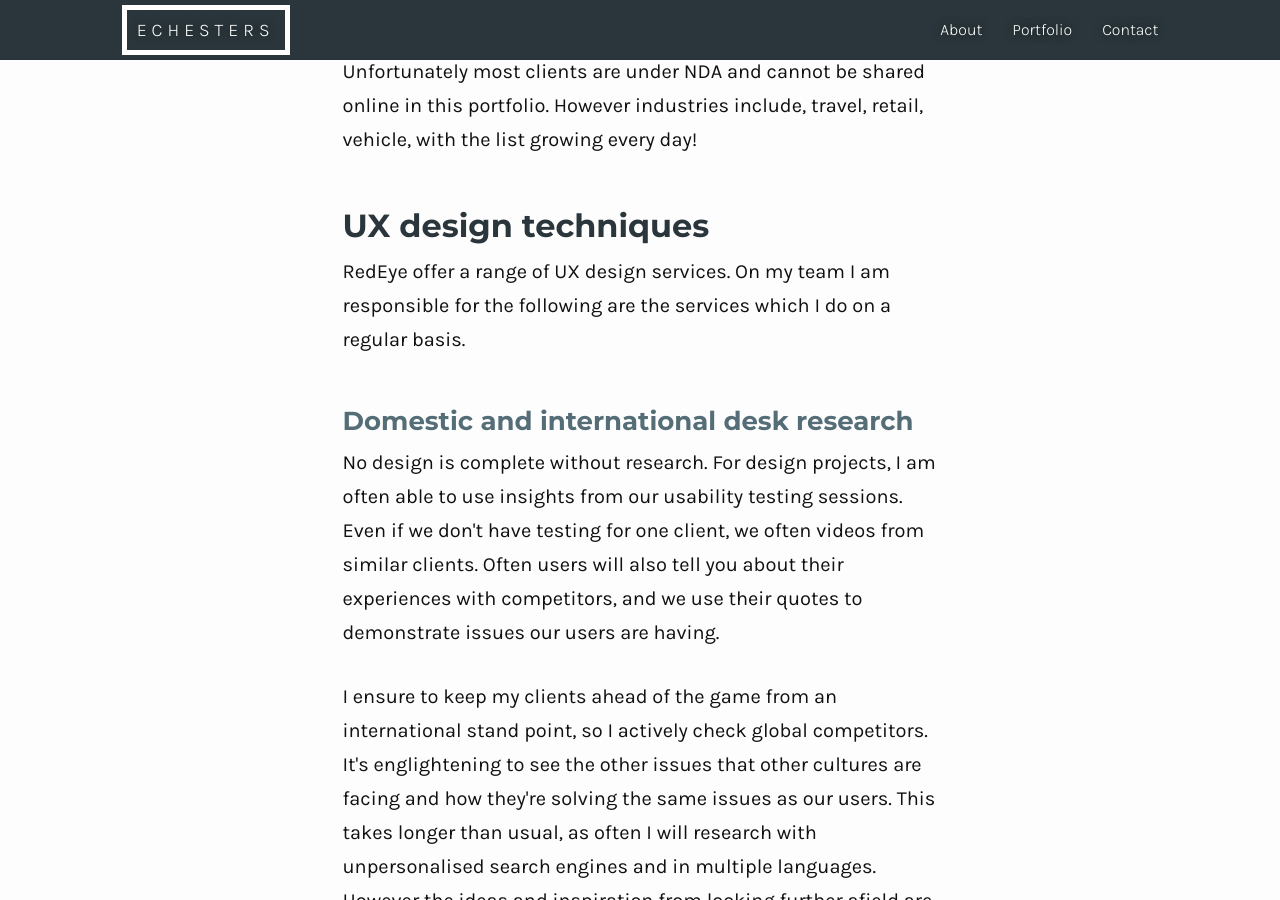
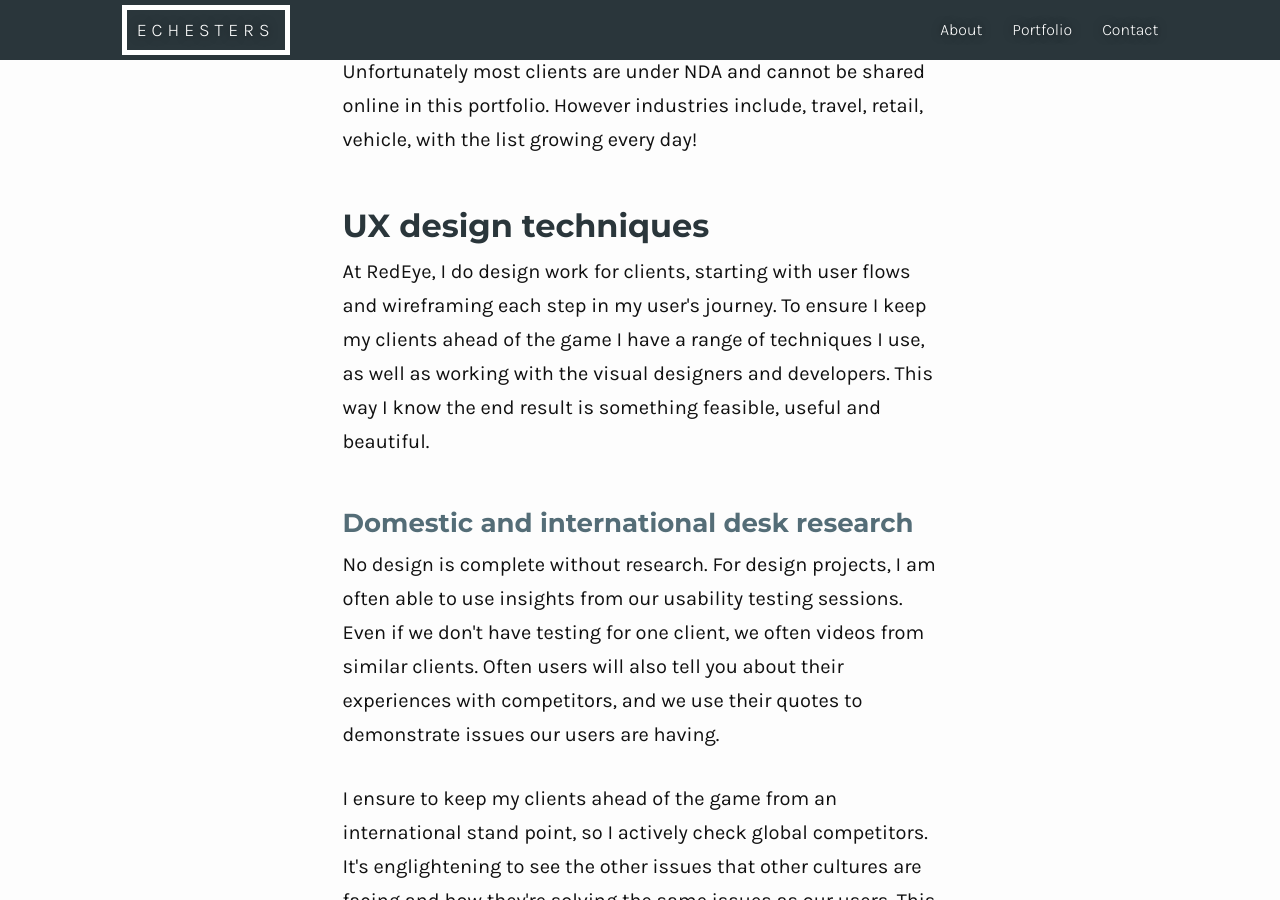
Before and after one commit to EChesters/echesters.github.io, a Jekyll site: the page built from pages/redeye-design.html, in a window 1280 px wide and 900 px high, scrolled down 1179 px. Built offline with Jekyll 4.4.1, drawn with Linux system fonts in a browser that asks for light colours; nearby versions of some CDN libraries.

Commit message:
Fixed grammatical error on RedEye design page

```diff
--- a/pages/redeye-design.html
+++ b/pages/redeye-design.html
@@ -12,7 +12,7 @@ summary: RedEye is an agency, taking on usability and design projects for a wide
 
 <section>
 	<h2>UX design techniques</h2>
-	<p>RedEye offer a range of UX design services. On my team I am responsible for the following are the services which I do on a regular basis.</p>
+	<p>At RedEye, I do design work for clients, starting with user flows and wireframing each step in my user's journey. To ensure I keep my clients ahead of the game I have a range of techniques I use, as well as working with the visual designers and developers. This way I know the end result is something feasible, useful and beautiful.</p>
 
 	<h3>Domestic and international desk research</h3>
 	<p>No design is complete without research. For design projects, I am often able to use insights from our usability testing sessions. Even if we don't have testing for one client, we often videos from similar clients. Often users will also tell you about their experiences with competitors, and we use their quotes to demonstrate issues our users are having.</p>
```
